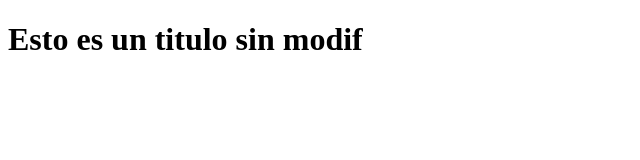
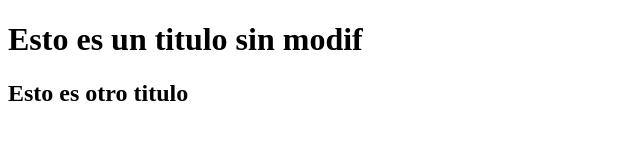
Before and after one commit to Mathicarjuzac/dhgithub, a plain HTML site: page index.html in a window 1280 px wide. Shown: the whole page, without its empty margins (0-640 px from the left). Drawn offline with Linux system fonts and the light colour scheme.

Commit message:
actua index

```diff
--- a/index.html
+++ b/index.html
@@ -8,5 +8,6 @@
 </head>
 <body>
     <h1>Esto es un titulo sin modif</h1>
+    <h2>Esto es otro titulo</h1>
 </body>
 </html>
```
